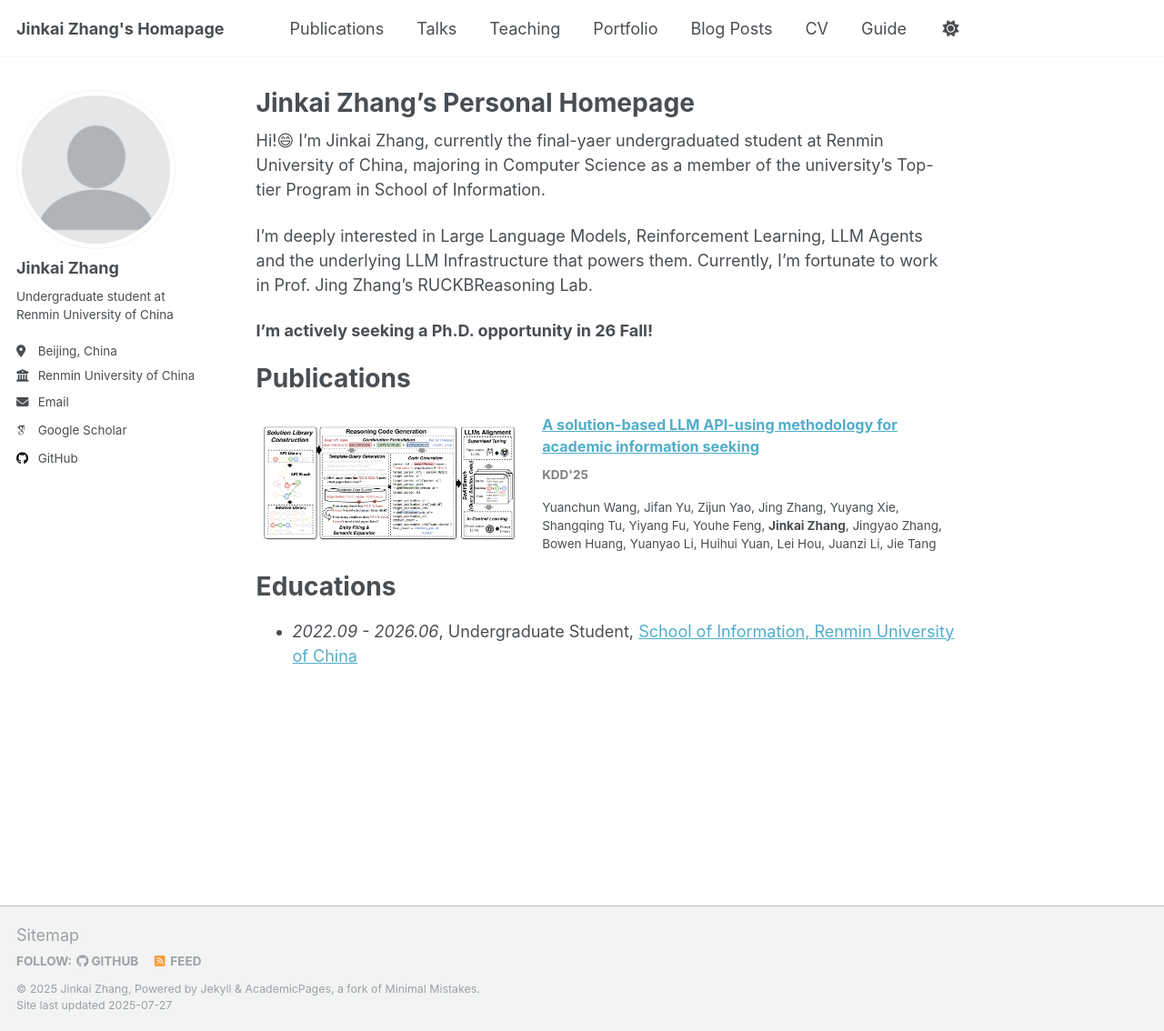
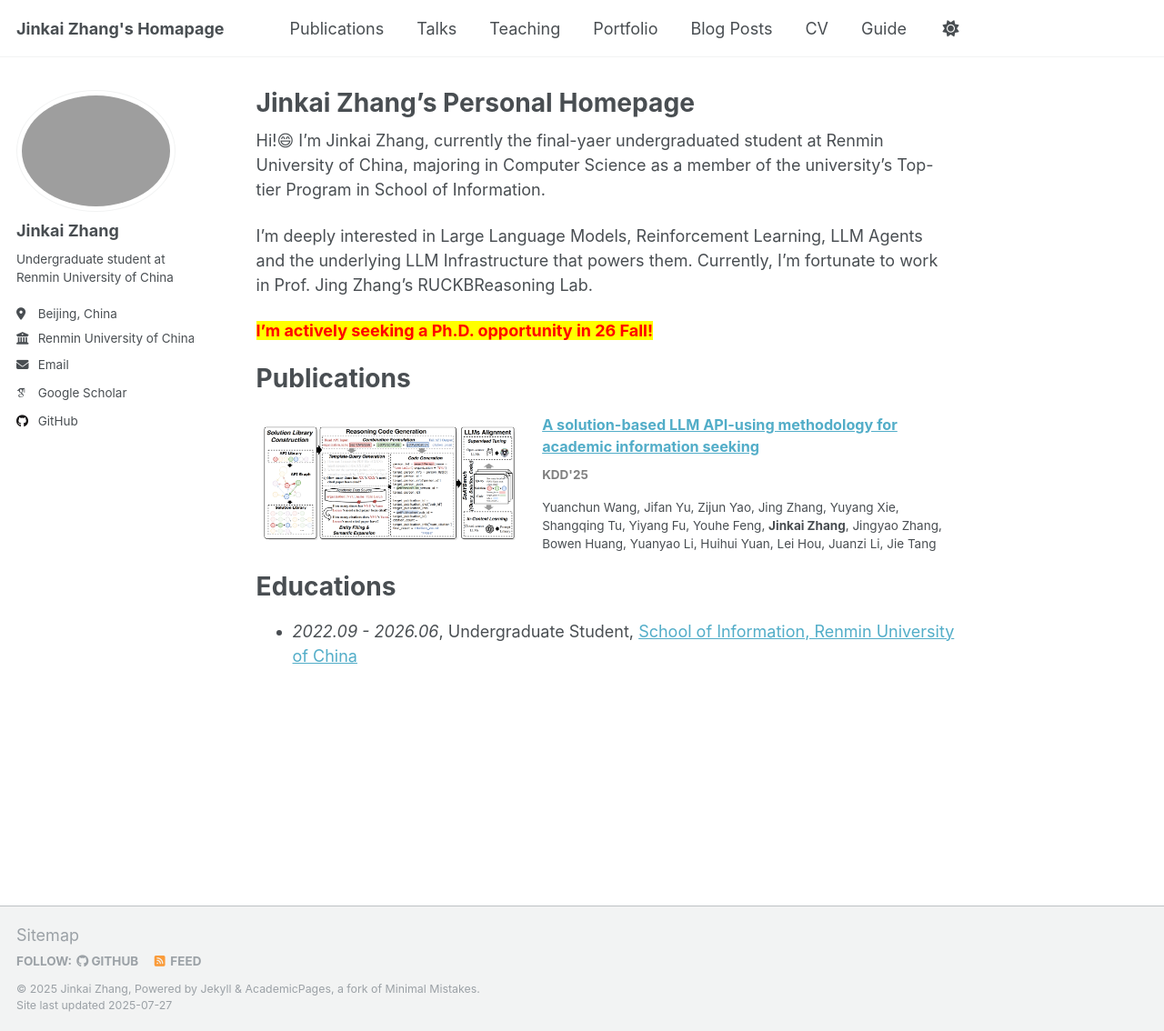
Before and after one commit to atomcatt/atomcatt.github.io, a Jekyll site: the page built from _pages/about.md, in a window 1280 px wide and 1134 px high. Shown: the whole window at 91% size. Built offline with Jekyll 4.4.1, drawn with Linux system fonts in a browser that asks for light colours; some web fonts are replaced; a script that is not in the unit is left out.

Commit message:
add picture of me

```diff
--- a/_config.yml
+++ b/_config.yml
@@ -22,7 +22,7 @@
 #               Additional customization can be done by editing /_includes/author-profile.html
 author:
   # Biographic information
-  avatar           : "profile.png"
+  avatar           : "me.jpg"
   name             : "Jinkai Zhang"
   pronouns         : # example: "she/her"
   bio              : "Undergraduate student at Renmin University of China"
--- a/_pages/about.md
+++ b/_pages/about.md
@@ -11,7 +11,7 @@
 
 I'm deeply interested in Large Language Models, Reinforcement Learning, LLM Agents and the underlying LLM Infrastructure that powers them. Currently, I'm fortunate to work in Prof. Jing Zhang's RUCKBReasoning Lab.
 
-**I'm actively seeking a Ph.D. opportunity in 26 Fall!**
+<strong style="color: red; background-color: yellow;">I'm actively seeking a Ph.D. opportunity in 26 Fall!</strong>
 
 Publications
 ===
```
